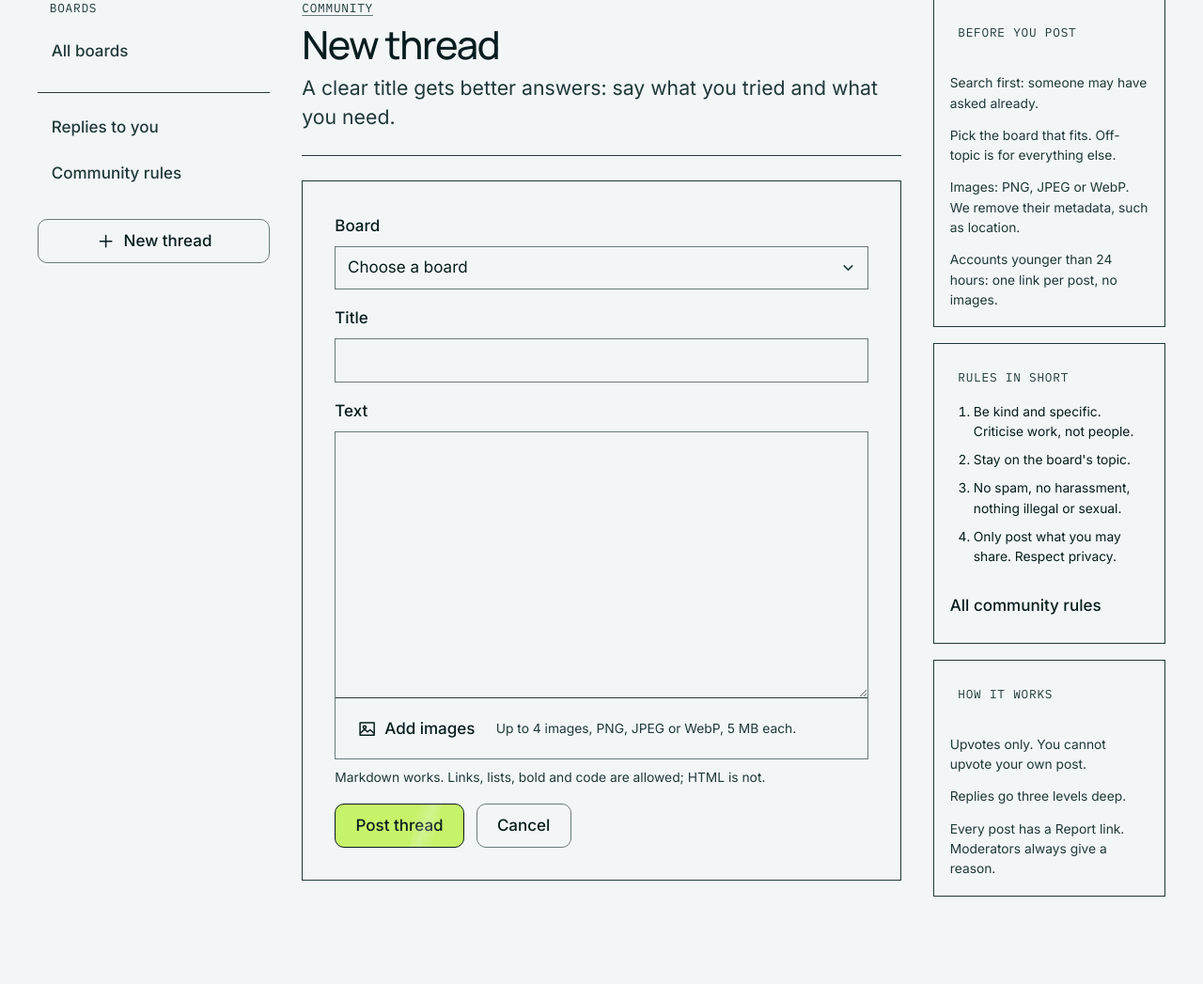
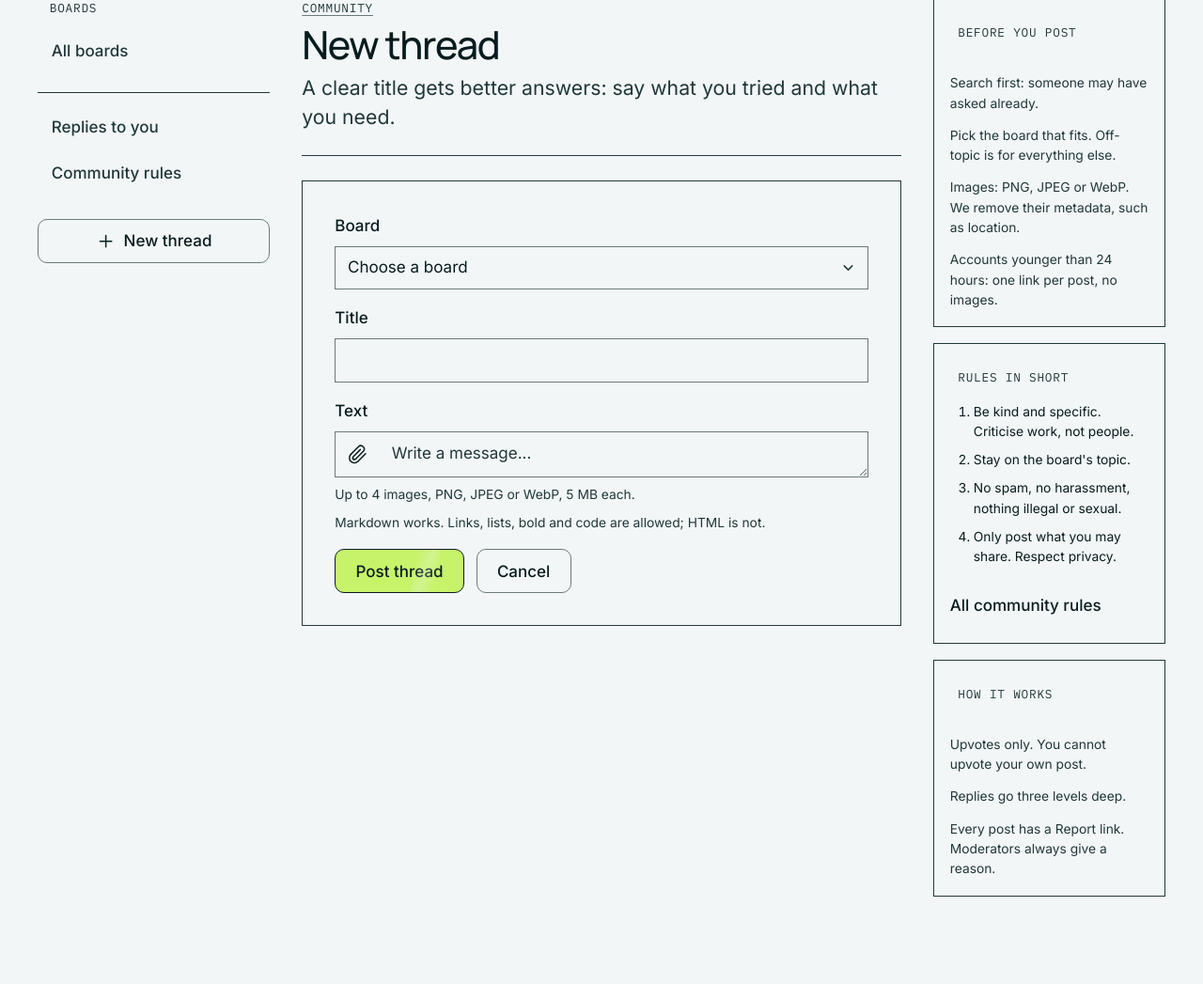
Before and after one commit to byMFDs/Shipmark, a Django app: page /community/new/ in a window 1280 px wide. Shown: the part 129-1176 px from the top of the page at 94% size. Run offline with Django 5.2, Linux system fonts and the light colour scheme; the visitor is signed in with stand-in values (Sample User, id 1); data comes from the database, SQL or seed files in the repository; data that the repository does not hold is empty; parts of the project's set-up code (start-up, migrations or seed data) failed here and were passed over; some libraries are stand-ins or nearby versions.

Commit message:
ui: arrange community composer as a slim attachment and sticker bar

```diff
--- a/community/forms.py
+++ b/community/forms.py
@@ -72,7 +72,7 @@ def _body(rows, max_length):
     """Поле тексту допису з markdown-підказкою."""
     return forms.CharField(
         label=_("Text"), required=False, max_length=max_length, strip=True,
-        widget=forms.Textarea(attrs={"rows": rows, "maxlength": max_length}),
+        widget=forms.Textarea(attrs={"rows": rows, "maxlength": max_length, "placeholder": _("Write a message...")}),
         help_text=_("Markdown works. Links, lists, bold and code are allowed; HTML is not."),
     )
 
--- a/community/test_ui.py
+++ b/community/test_ui.py
@@ -347,6 +347,12 @@ class PostFormTests(CommunityTestCase):
         page = self.client.get(self.thread.get_absolute_url())
         self.assertContains(page, 'data-max="2"')
         self.assertContains(page, "data-picker-open")
+        bar = re.search(r'<div class="composer__bar">(.*?)</div>', page.content.decode(), re.S).group(1)
+        self.assertLess(bar.index('for="id_images"'), bar.index("<textarea"))
+        self.assertLess(bar.index("<textarea"), bar.index("data-picker-open"))
+        self.assertIn('placeholder="Write a message..."', bar)
+        for hook in ("data-drop", "data-file-input", "data-previews", "data-sticker-chosen"):
+            self.assertContains(page, hook)
 
     def test_reply_to_query_moves_the_form_without_js(self):
         reply = services.create_reply(self.ann, self.thread, body="Which record exactly?")
--- a/static/css/pages/community.css
+++ b/static/css/pages/community.css
@@ -444,8 +444,26 @@
   transition: none;
 }
 
-/* The textarea is the box's first part: it loses its own frame, the box carries it (and the focus ring). */
-.composer__box > .textarea { border: 0; outline: 0; min-height: 7.5rem; resize: vertical; }
+/* One slim bar; the original textarea retains multiline editing and scrolling. */
+.composer__bar {
+  display: grid;
+  grid-template-columns: var(--control-h) minmax(0, 1fr);
+  align-items: center;
+  min-width: 0;
+  min-height: var(--control-h);
+}
+.js .composer__bar:has([data-picker-open]) { grid-template-columns: var(--control-h) minmax(0, 1fr) var(--control-h); }
+html:not(.js) .composer__bar { grid-template-columns: minmax(0, 1fr); }
+.composer__bar > .textarea {
+  min-width: 0;
+  height: var(--control-h);
+  min-height: var(--control-h);
+  border: 0;
+  outline: 0;
+  resize: vertical;
+  overflow: auto;
+}
+.composer__bar > .textarea:focus-visible { box-shadow: none; }
 .composer__box:focus-within { border-color: var(--text); outline: 2px solid var(--focus); outline-offset: 1px; box-shadow: 0 0 0 4px var(--focus-edge); }
 .composer__box.is-dragging { border-style: dashed; border-color: var(--text); }
 
@@ -467,22 +485,15 @@
 
 .composer__box.is-dragging .composer__drop-hint { opacity: 0.94; }
 
-.composer__tools {
-  display: flex;
-  flex-wrap: wrap;
-  align-items: center;
-  gap: var(--s-1) var(--s-2);
-  padding: var(--s-2);
-  border-top: 1px solid var(--line);
-}
-
 .composer__tool .icon { width: var(--icon-m); height: var(--icon-m); }
+.composer__tool { margin: 0; }
 .composer__hint { font-size: var(--fs--1); }
+.composer__file { min-width: 0; max-width: 100%; }
 
 /* With JS the file input is a button (its label); without JS it stays the browser's own control. */
 .js .composer__file { position: absolute; width: 1px; height: 1px; overflow: hidden; clip-path: inset(50%); white-space: nowrap; }
 html:not(.js) .composer__tool[for] { display: none; }
-.composer__file:focus-visible + .composer__tool { outline: 2px solid var(--focus); outline-offset: 2px; }
+.composer__box:has(.composer__file:focus-visible) .composer__tool[for] { outline: 2px solid var(--focus); outline-offset: 2px; }
 
 /* Previews of chosen images (blob: URLs) with a remove button. */
 .composer__previews { list-style: none; margin: 0; padding: 0 var(--s-2); display: flex; flex-wrap: wrap; gap: var(--s-2); }
--- a/templates/community/_composer.html
+++ b/templates/community/_composer.html
@@ -7,7 +7,12 @@
   <div class="field">
     <label class="field__label" for="{{ form.body.id_for_label }}">{{ form.body.label }}</label>
     <div class="composer__box" data-drop>
-      {{ form.body }}
+      <input class="composer__file" type="file" name="{{ form.images.html_name }}" id="{{ form.images.id_for_label }}" accept="image/png,image/jpeg,image/webp" multiple data-file-input aria-describedby="{{ prefix }}-images-hint">
+      <div class="composer__bar">
+        <label class="btn btn--quiet btn--icon composer__tool" for="{{ form.images.id_for_label }}" title="{% translate 'Add images' %}">{% icon "paperclip" %}<span class="visually-hidden">{% translate "Add images" %}</span></label>
+        {{ form.body }}
+        {% if form.sticker %}<button class="btn btn--quiet btn--icon composer__tool" type="button" hidden data-picker-open aria-expanded="false" aria-haspopup="dialog" title="{% translate 'Sticker' %}">{% icon "smile" %}<span class="visually-hidden">{% translate "Sticker" %}</span></button>{% endif %}
+      </div>
       <p class="composer__drop-hint" aria-hidden="true">{% icon "image" %}{% translate "Drop images here" %}</p>
       <ul class="composer__previews" data-previews aria-label="{% translate 'Chosen images' %}" data-remove="{% translate 'Remove image' %}"></ul>
       <template data-close-icon>{% icon "close" %}</template>
@@ -15,14 +20,9 @@
         <img src="" width="64" height="64" alt="" data-sticker-img>
         <button class="btn btn--quiet btn--icon" type="button" data-sticker-clear aria-label="{% translate 'Remove sticker' %}">{% icon "close" %}</button>
       </div>
-      <div class="composer__tools">
-        <input class="composer__file" type="file" name="{{ form.images.html_name }}" id="{{ form.images.id_for_label }}" accept="image/png,image/jpeg,image/webp" multiple data-file-input aria-describedby="{{ prefix }}-images-hint">
-        <label class="btn btn--quiet composer__tool" for="{{ form.images.id_for_label }}">{% icon "image" %}<span>{% translate "Add images" %}</span></label>
-        {% if form.sticker %}<button class="btn btn--quiet composer__tool" type="button" hidden data-picker-open aria-expanded="false" aria-haspopup="dialog">{% icon "sticker" %}<span>{% translate "Sticker" %}</span></button>{% endif %}
-        <span class="composer__hint muted" id="{{ prefix }}-images-hint">{{ form.images.help_text }}</span>
-      </div>
       {% if form.sticker %}{% include "community/_picker.html" %}{% endif %}
     </div>
+    <p class="composer__hint muted" id="{{ prefix }}-images-hint">{{ form.images.help_text }}</p>
     <p class="field__hint" id="{{ form.body.auto_id }}_hint">{{ form.body.help_text }}</p>
     {% if form.body.errors %}<div id="{{ form.body.auto_id }}_error">{% endif %}{% for error in form.body.errors %}<p class="field__error">{% icon "alert" %}<span>{{ error }}</span></p>{% endfor %}{% if form.body.errors %}</div>{% endif %}
     {% for error in form.images.errors %}<p class="field__error">{% icon "alert" %}<span>{{ error }}</span></p>{% endfor %}
```
Also changed, not shown: docs/REFERENCE_UI.md (+10 -0 lines), locale/de/LC_MESSAGES/django.po, locale/es/LC_MESSAGES/django.po, locale/fr/LC_MESSAGES/django.po, locale/pl/LC_MESSAGES/django.po, locale/pt_BR/LC_MESSAGES/django.po, locale/uk/LC_MESSAGES/django.po, static/icons/paperclip.svg (added), static/icons/smile.svg (added), 6 other files.
